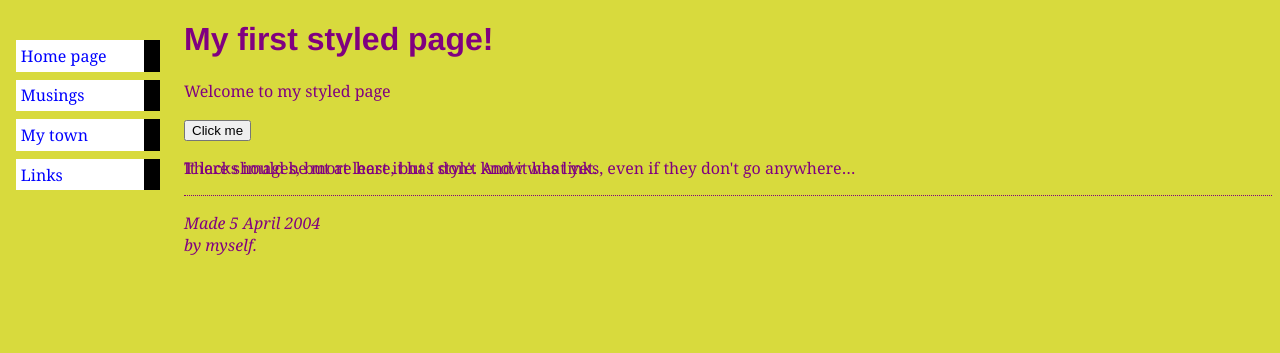
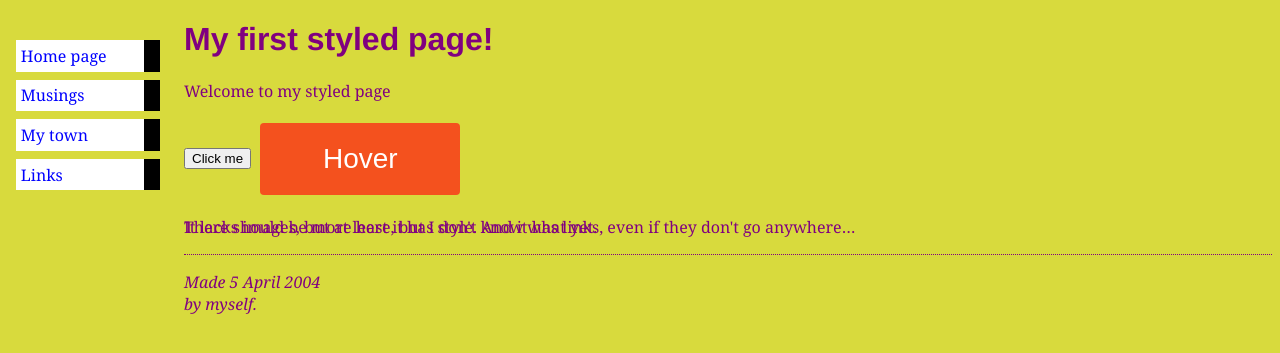
Before and after one commit to TheTriangleTrippa/Portfolio, a Jekyll site: the page built from index.html, in a window 1280 px wide. Shown: the top 353 px of the page. Built offline with Jekyll 4.4.1, drawn with Linux system fonts in a browser that asks for light colours.

Commit message:
Update profile.html

```diff
--- a/_includes/profile.html
+++ b/_includes/profile.html
@@ -22,7 +22,7 @@
 <form action="https://www.w3docs.com/" method="get" target="_blank">
          <button type="submit">Click me</button>
 
-
+<button class="button" style="vertical-align:middle"><span>Hover </span></button>
 
 <p class="bar">It lacks images, but at least it has style.
 And it has links, even if they don't go
```
